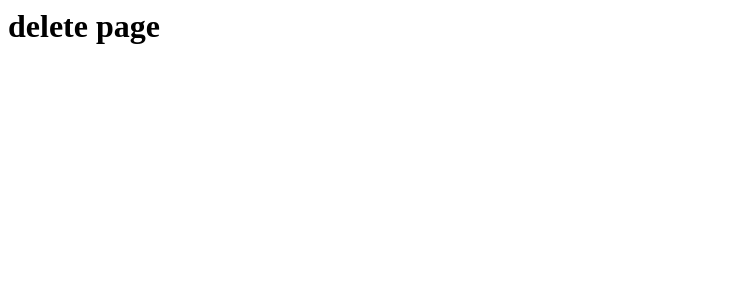
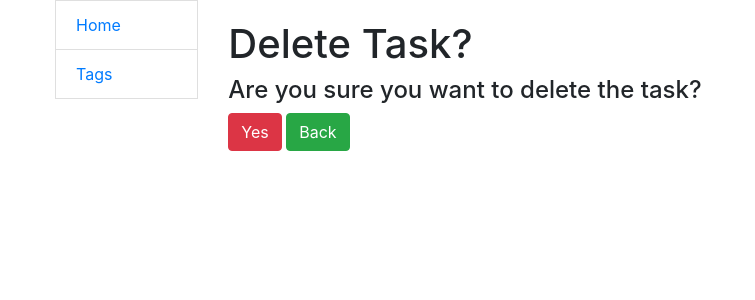
Before and after one commit to VadimSabadyr/todo_list, a Django app: page /1/delete/ in a window 1280 px wide. Shown: the top 300 px of the page, without its empty margins (0-755 px from the left). Run offline with Django 4.2, Linux system fonts and the light colour scheme; tables that the repository leaves empty hold one stand-in row (values such as "Sample post").

Commit message:
add content to task_confirm_delete.html

```diff
--- a/templates/todo/task_confirm_delete.html
+++ b/templates/todo/task_confirm_delete.html
@@ -1 +1,14 @@
-<h1>delete page</h1>
+{% extends "base.html" %}
+
+{% block content %}
+  <h1 style="margin-top: 5px">Delete Task?</h1>
+  <h4>Are you sure you want to delete the task?</h4>
+  <form action="" method="post">
+    {% csrf_token %}
+
+    <input type="submit" value="Yes" class="btn btn-danger">
+    <a href="{% url 'todo:task_list' %}" class="btn btn-success link-to-page">
+      Back
+    </a>
+  </form>
+{% endblock %}
```
